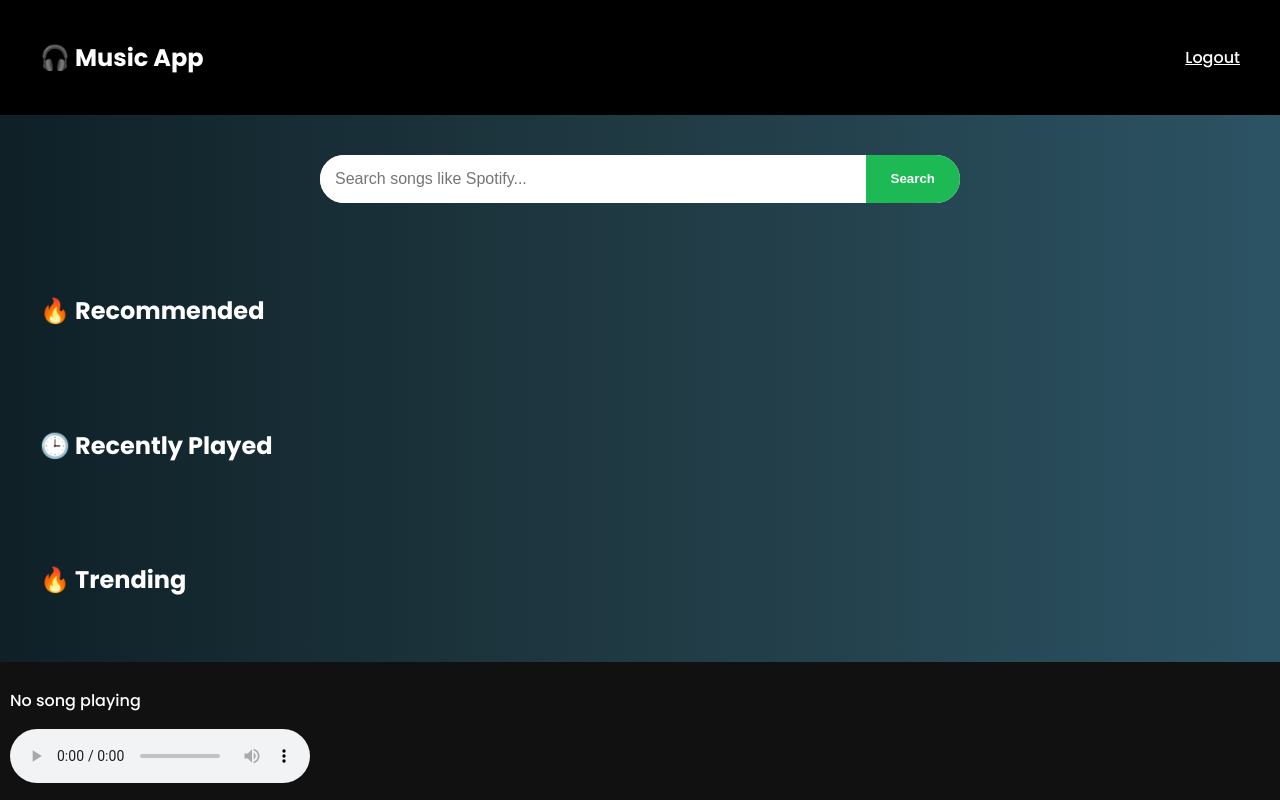
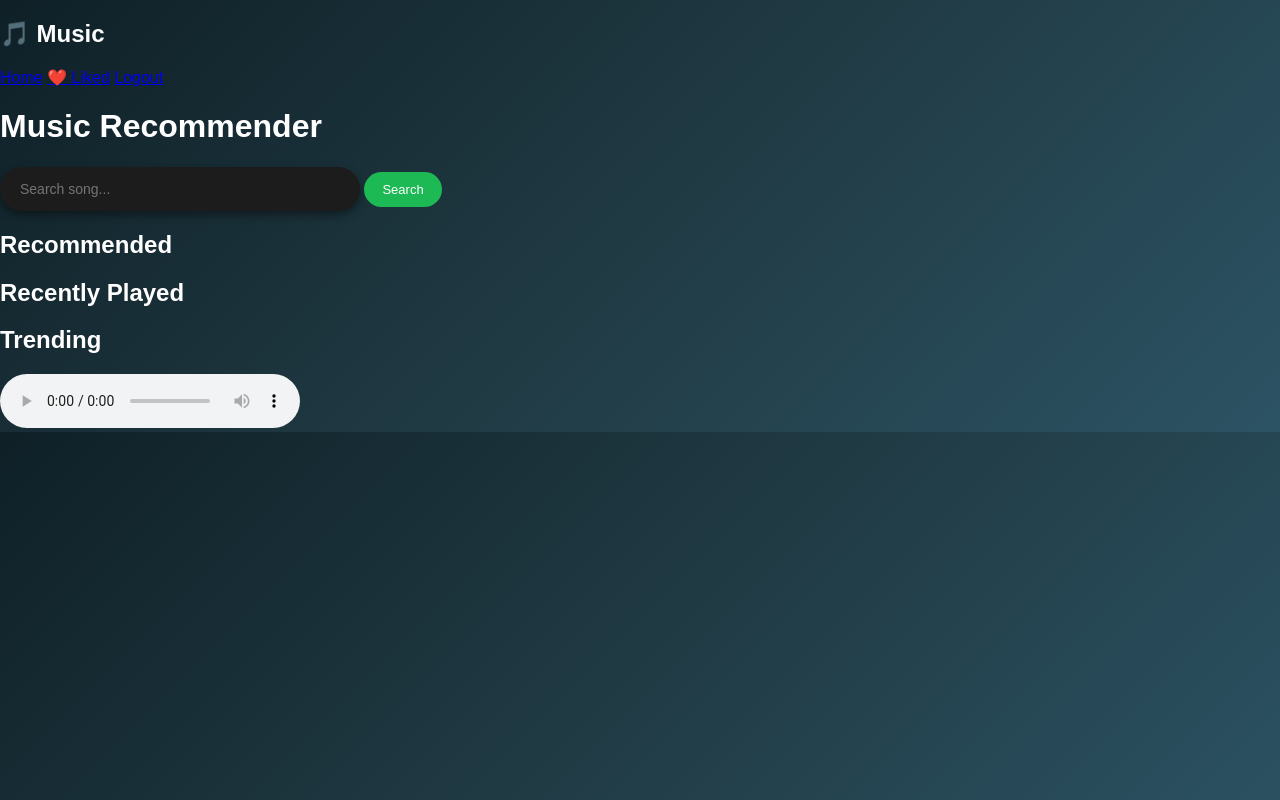
Before and after one commit to Swaliha-jamadar-070/Music-Recommender-System, a Flask app: page / in a window 1280 px wide. Run offline with Flask 3, Linux system fonts and the light colour scheme; the visitor is signed in with stand-in values (Sample User, id 1); data that the repository does not hold is empty; some libraries are stand-ins or nearby versions.

Commit message:
Update index.html

```diff
--- a/templates/index.html
+++ b/templates/index.html
@@ -1,235 +1,60 @@
 <!DOCTYPE html>
 <html>
 <head>
-<title>Music App 🎧</title>
-<link rel="icon" href="data:,">
-
-<link href="https://fonts.googleapis.com/css2?family=Poppins:wght@300;500;700&display=swap" rel="stylesheet">
-
-<style>
-body{
-    font-family:Poppins;
-    background:linear-gradient(to right,#0f2027,#203a43,#2c5364);
-    color:white;
-    margin:0;
-}
-
-/* HEADER */
-.header{
-    display:flex;
-    justify-content:space-between;
-    align-items:center;
-    padding:20px 40px;
-    background:#000;
-}
-
-/* CENTER SEARCH */
-.search-section{
-    display:flex;
-    justify-content:center;
-    margin:40px 0;
-}
-
-.search-box{
-    width:50%;
-    display:flex;
-    background:white;
-    border-radius:50px;
-    overflow:hidden;
-}
-
-.search-box input{
-    flex:1;
-    padding:15px;
-    border:none;
-    outline:none;
-    font-size:16px;
-}
-
-.search-box button{
-    padding:15px 25px;
-    border:none;
-    background:#1db954;
-    color:white;
-    font-weight:bold;
-    cursor:pointer;
-}
-
-/* SECTION */
-.section{
-    padding:30px 40px;
-}
-
-/* GRID */
-.grid{
-    display:grid;
-    grid-template-columns:repeat(auto-fill,minmax(200px,1fr));
-    gap:20px;
-}
-
-/* CARD */
-.card{
-    background:#181818;
-    padding:15px;
-    border-radius:12px;
-    transition:0.3s;
-}
-
-.card:hover{
-    transform:scale(1.05);
-    background:#282828;
-}
-
-.cover{
-    width:100%;
-    height:180px;
-    border-radius:10px;
-    object-fit:cover;
-}
-
-/* BUTTONS */
-.btn{
-    margin-top:8px;
-    padding:8px 12px;
-    border:none;
-    border-radius:6px;
-    cursor:pointer;
-}
-
-.play{ background:#1db954; color:white; }
-.like{ background:#333; color:white; }
-
-/* HISTORY STYLE (LIKE YOUTUBE) */
-.history-item{
-    display:flex;
-    align-items:center;
-    background:#181818;
-    margin-bottom:10px;
-    padding:10px;
-    border-radius:8px;
-    cursor:pointer;
-}
-
-.history-item img{
-    width:60px;
-    height:60px;
-    border-radius:6px;
-    margin-right:15px;
-}
-
-/* PLAYER */
-.player{
-    position:fixed;
-    bottom:0;
-    width:100%;
-    background:#111;
-    padding:10px;
-}
-</style>
-
-<script>
-function playSong(name, artist, preview){
-    fetch('/track_play',{
-        method:'POST',
-        headers:{'Content-Type':'application/json'},
-        body:JSON.stringify({song:name})
-    });
-
-    let player = document.getElementById("player");
-    let now = document.getElementById("now");
-
-    if(preview){
-        player.src = preview;
-        player.play();
-    }else{
-        window.open(`https://youtube.com/results?search_query=${name} ${artist}`);
-    }
-
-    now.innerText = "🎶 " + name + " - " + artist;
-}
-
-function likeSong(name){
-    fetch('/like',{
-        method:'POST',
-        headers:{'Content-Type':'application/json'},
-        body:JSON.stringify({song:name})
-    });
-}
-</script>
-
+<title>Music App</title>
+<link rel="stylesheet" href="/static/style.css">
 </head>
 
 <body>
 
-<!-- HEADER -->
-<div class="header">
-    <h2>🎧 Music App</h2>
-    <a href="/logout" style="color:white;">Logout</a>
+<div class="sidebar">
+    <h2>🎵 Music</h2>
+    <a href="/">Home</a>
+    <a href="/liked">❤️ Liked</a>
+    <a href="/logout">Logout</a>
 </div>
 
-<!-- SEARCH -->
-<div class="search-section">
-<form method="POST" class="search-box">
-    <input name="song" placeholder="Search songs like Spotify..." required>
+<div class="main">
+
+<h1>Music Recommender</h1>
+
+<form method="POST" class="search">
+    <input name="song" placeholder="Search song..." required>
     <button>Search</button>
 </form>
-</div>
 
-<!-- RECOMMENDED -->
-<div class="section">
-<h2>🔥 Recommended</h2>
-<div class="grid">
-{% for song in recommendations %}
+<h2>Recommended</h2>
+<div class="row">
+{% for s in recs %}
 <div class="card">
-<img src="{{ song.image }}" class="cover">
-<h4>{{ song.name }}</h4>
-<p>{{ song.artist }}</p>
-
-<button class="btn play"
-onclick="playSong('{{ song.name }}','{{ song.artist }}','{{ song.preview }}')">
-▶ Play</button>
-
-<button class="btn like"
-onclick="likeSong('{{ song.name }}')">
-❤️ Like</button>
-</div>
-{% endfor %}
-</div>
-</div>
-
-<!-- HISTORY (UPGRADED) -->
-<div class="section">
-<h2>🕒 Recently Played</h2>
-
-{% for song in history %}
-<div class="history-item"
-onclick="playSong('{{ song[0] }}','{{ song[1] }}','')">
-
-<img src="https://via.placeholder.com/100">
-<div>
-<b>{{ song[0] }}</b><br>
-<small>{{ song[1] }}</small>
-</div>
-
+<img src="{{s.image}}">
+<h3>{{s.name}}</h3>
+<p>{{s.artist}}</p>
+<button onclick="play('{{s.name}}','{{s.preview}}')">▶</button>
+<button onclick="like('{{s.name}}')">❤️</button>
 </div>
 {% endfor %}
 </div>
 
-<!-- TRENDING -->
-<div class="section">
-<h2>🔥 Trending</h2>
-<ul>
-{% for t in trending %}
-<li>{{ t }}</li>
+<h2>Recently Played</h2>
+<div class="row">
+{% for h in history %}
+<div class="small-card">{{h[0]}} - {{h[1]}}</div>
 {% endfor %}
-</ul>
 </div>
 
-<!-- PLAYER -->
-<div class="player">
-<p id="now">No song playing</p>
+<h2>Trending</h2>
+<div class="row">
+{% for t in trending %}
+<div class="small-card">{{t}}</div>
+{% endfor %}
+</div>
+
 <audio id="player" controls></audio>
+
 </div>
+
+<script src="/static/script.js"></script>
 
 </body>
 </html>
```
